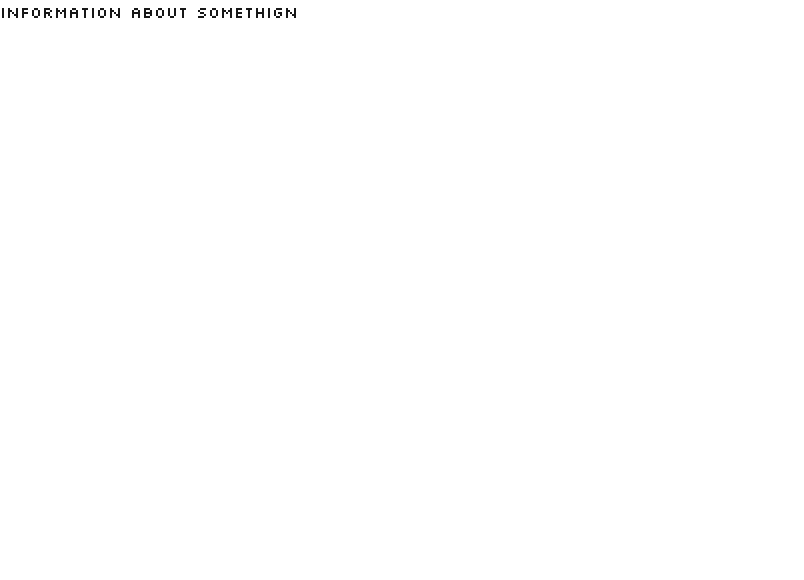
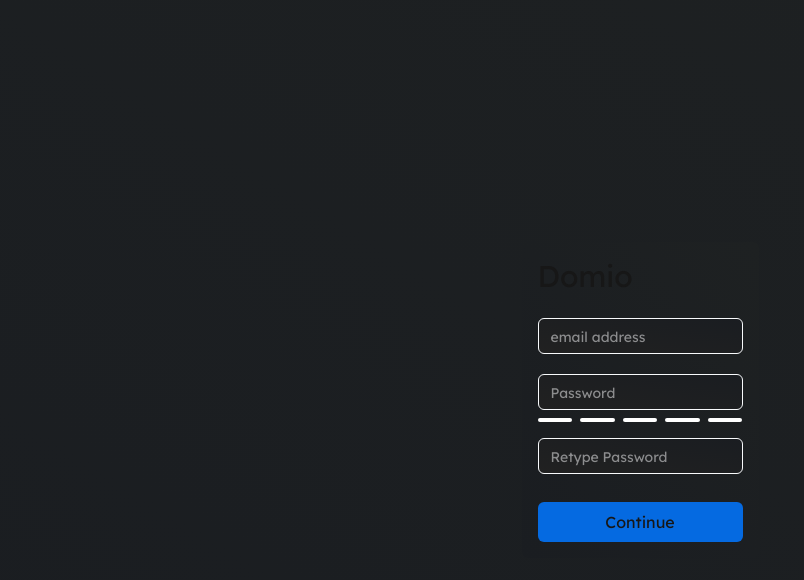
Before and after one commit to eokwara0/prop_management, a Next.js app: page /signup in a window 1280 px wide. Shown: the top 580 px of the page, without its empty margins (0-804 px from the left). Built offline with nearby package versions, Linux system fonts and the light colour scheme.

Commit message:
adding components for signup validation

```diff
--- /dev/null
+++ b/app/(auth)/error/page.tsx
@@ -0,0 +1,38 @@
+"use client";
+
+import { useSearchParams } from "next/navigation";
+
+enum Error {
+  Configuration = "Configuration",
+}
+
+const errorMap = {
+  [Error.Configuration]: (
+    <p>
+      There was a problem when trying to authenticate. Please contact us if this
+      error persists. Unique error code:{" "}
+      <code className="rounded-sm bg-slate-100 p-1 text-xs">Configuration</code>
+    </p>
+  ),
+};
+
+export default function AuthErrorPage() {
+  const search = useSearchParams();
+  const error = search.get("error") as Error;
+
+  return (
+    <div className= " bg-gradient-to-tr from-l_f_s to-l_f_f flex h-screen w-full flex-col items-center justify-center">
+      <a
+        href="#"
+        className="block max-w-sm rounded-lg border border-gray-200 bg-white p-6 text-center shadow hover:bg-gray-100 dark:border-gray-700 dark:bg-gray-800 dark:hover:bg-gray-700"
+      >
+        <h5 className="mb-2 flex flex-row items-center justify-center gap-2 text-xl font-bold tracking-tight text-gray-900 dark:text-white">
+          Something went wrong
+        </h5>
+        <div className="font-normal text-gray-700 dark:text-gray-400">
+          {errorMap[error] || "Please contact us if this error persists."}
+        </div>
+      </a>
+    </div>
+  );
+}
--- a/app/(auth)/signup/page.tsx
+++ b/app/(auth)/signup/page.tsx
@@ -1,7 +1,60 @@
-export default function Page() {
+import SignupValidation from "@/util/components/authentication/signup.password.validation.component";
+import SignupPasswordValidationProvider from "@/util/components/context/authentication/signup.password.validation.provider";
+
+export default function SignUpPage() {
   return (
     <>
-      <p>Information about somethign</p>
+      <SignupPasswordValidationProvider>
+        <div className="min-h-screen flex justify-center items-center bg-gradient-to-tr from-l_f_s to-l_f_f">
+          <div className=" bg-gradient-to-tr from-l_f_s to-l_f_f   transition-all  duration-75 w-fit max-sm:w-fit max-sm:h-[auto]  h-[auto] justify-between flex flex-col rounded-md p-4 gap-3">
+            <form className=" flex flex-col gap-2 w-fit">
+              <div className="h-[80%] flex flex-col items-left">
+                <label className="">
+                  <p className="text-3xl ">Domio</p>
+                </label>
+                <div className="h-4"></div>
+                <label htmlFor="email" className="mb-5">
+                  <div className="h-2"></div>
+                  <input
+                    type="email"
+                    name="email"
+                    id="email"
+                    placeholder="email address"
+                    className="bg-gradient-to-tr placeholder:text-sm from-login-form to-l_f_s pl-3 text-gray-50  w-full border-[0.5px] border-slate-50 rounded-md h-9"
+                  />
+                </label>
+                <label htmlFor="password" className="">
+                  <input
+                    type="password"
+                    name="password"
+                    id="password"
+                    placeholder="Password"
+                    pattern="^.*(?=.{8,})(?=.*[a-zA-Z])(?=.*\d)(?=.*[!#$%&?]).*$"
+                    className="bg-gradient-to-tr placeholder:text-sm from-login-form to-l_f_s  pl-3 text-gray-50  w-full border-[0.5px] border-slate-50 rounded-md h-9"
+                  />
+                </label>
+                <SignupValidation length={5} />
+                <label htmlFor="retypepass" className="mb-5">
+                  <input
+                    type="password"
+                    name="password"
+                    id="retypepass"
+                    pattern="^.*(?=.{8,})(?=.*[a-zA-Z])(?=.*\d)(?=.*[!#$%&?]).*$"
+                    placeholder="Retype Password"
+                    className="bg-gradient-to-tr placeholder:text-sm from-login-form to-l_f_s  pl-3 text-gray-50  w-full border-[0.5px] border-slate-50 rounded-md h-9"
+                  />
+                </label>
+              </div>
+
+              <input
+                type="submit"
+                value="Continue"
+                className=" align-bottom h-10 rounded-md  w-full bg-button "
+              />
+            </form>
+          </div>
+        </div>
+      </SignupPasswordValidationProvider>
     </>
   );
 }
--- a/app/globals.css
+++ b/app/globals.css
@@ -6,6 +6,7 @@
   --default-background: #1f1f1f;
   --secondary-background: #373737;
   --button-color: #056ae1;
+  --button-secondary : #019bff;
   --login-form-color: #212121;
   --login-form-secondary: #1a1d21;
   --login-form-first: #1e2122;
@@ -17,6 +18,7 @@
   --color-background: var(--background);
   --color-foreground: var(--foreground);
   --color-button: var(--button-color);
+  --color-button-secondary: var(--button-secondary);
   --color-login-form: var(--login-form-color);
   --color-l_f_s: var(--login-form-secondary);
   --color-l_f_f: var(--login-form-first);
--- a/app/layout.tsx
+++ b/app/layout.tsx
@@ -1,5 +1,5 @@
 import type { Metadata } from "next";
-import { Silkscreen } from "next/font/google";
+import { Geist_Mono, Karla, Lexend_Deca, Silkscreen } from "next/font/google";
 import "./globals.css";
 
 // const geistSans = Geist({
@@ -7,10 +7,9 @@
 //   subsets: ["latin"],
 // });
 
-const silkScreen = Silkscreen({
+const silkScreen = Lexend_Deca({
   subsets : ['latin'],
   weight : '400'
-
 });
 
 // const geistMono = Geist_Mono({
--- a/util/auth/auth.ts
+++ b/util/auth/auth.ts
@@ -23,12 +23,16 @@
       },
     },
     authorize: async (credentials) => {
-      if (
+      try {
+         if (
         credentials &&
         typeof credentials.email === "string" &&
         typeof credentials.password === "string"
       ) {
-        return authService.login(credentials.email, credentials.password);
+        return await authService.login(credentials.email, credentials.password);
+      }
+      } catch (error) {
+        console.log('The error went on!', error);
       }
       return null;
     },
@@ -57,6 +61,7 @@
   providers: providers,
   pages: {
     signIn: "/login",
+    error : "/error"
     // newUser : '/signup/oauth_'
   },
 });
--- a/util/components/authentication/login.info.tsx
+++ b/util/components/authentication/login.info.tsx
@@ -1,7 +1,7 @@
 "use client";
 
 import { createContext, useReducer } from "react";
-import LoginCircles from "./login_info.hook";
+import LoginCircles from "./login_info";
 import LoginInfoBox from "./login.info.box";
 
 
--- /dev/null
+++ b/util/components/authentication/signup.password.validation.component.tsx
@@ -0,0 +1,42 @@
+"use client";
+
+import { useContext } from "react";
+import signupValidationContext, {
+  signupDispatchContext,
+} from "../context/authentication/signup.password.validation";
+
+export default function SignupValidation({ length }: { length: number }) {
+  const signupvalidationcontext = useContext(signupValidationContext);
+
+  const default_color = "bg-white";
+  let change_color = "";
+  if (signupvalidationcontext.numbers.length < 3) {
+    change_color = "bg-red-500";
+  } else if (
+    signupvalidationcontext.numbers.length > 2 &&
+    signupvalidationcontext.numbers.length < 5
+  ) {
+    change_color = "bg-amber-500";
+  } else {
+    change_color = "bg-green-500";
+  }
+  const values = Array.from({ length }, (v, k) => {
+    return (
+      <div
+        key={k}
+        className={`w-[25%] rounded h-1 ${
+          signupvalidationcontext.numbers.includes(k)
+            ? change_color
+            : default_color
+        }`}
+      >
+        {/* {`${k}`} */}
+      </div>
+    );
+  });
+  return (
+    <>
+      <div className=" w-full flex gap-2 pt-2 pb-4 ">{...values}</div>
+    </>
+  );
+}
--- /dev/null
+++ b/util/components/context/authentication/signup.password.validation.provider.tsx
@@ -0,0 +1,26 @@
+"use client";
+import { useReducer } from "react";
+import {
+  signupDispatchContext,
+  SignupPasswordReducer,
+} from "./signup.password.validation";
+import signupValidationContext from "./signup.password.validation";
+
+export default function SignupPasswordValidationProvider({
+  children,
+}: {
+  children: React.ReactNode;
+}) {
+  const [state, dispatch] = useReducer(SignupPasswordReducer, {
+    numbers: [],
+  });
+  return (
+    <signupDispatchContext.Provider value={dispatch}>
+      <signupValidationContext.Provider
+        value={state}
+      >
+        {children}
+      </signupValidationContext.Provider>
+    </signupDispatchContext.Provider>
+  );
+}
--- /dev/null
+++ b/util/components/context/authentication/signup.password.validation.ts
@@ -0,0 +1,42 @@
+import { createContext } from "react";
+
+export type SignupPasswordValidationType = {
+  numbers: Array<number>;
+};
+const signupValidationContext = createContext<SignupPasswordValidationType>({
+  numbers: [],
+});
+export const signupDispatchContext = createContext<
+  React.Dispatch<{ type: SignupPasswordActionType; num: number }> | undefined
+>(undefined);
+
+export enum SignupPasswordActionType {
+  APPEND = "append",
+  DELETE = "delete",
+}
+
+export const SignupPasswordReducer = (
+  state: SignupPasswordValidationType,
+  action: { type: SignupPasswordActionType; num: number }
+) => {
+  switch (action.type) {
+    case SignupPasswordActionType.APPEND:
+      return {
+        ...state,
+        numbers: [...state.numbers, action.num].sort(),
+      };
+    case SignupPasswordActionType.DELETE:
+      return {
+        ...state,
+        numbers: state.numbers
+          .filter((c) => {
+            return c !== action.num;
+          })
+          .sort((a, b) => a - b),
+      };
+    default:
+      throw new Error(`unknow action type : ${action.type}`);
+  }
+};
+
+export default signupValidationContext;
--- a/util/services/auth.service.ts
+++ b/util/services/auth.service.ts
@@ -1,6 +1,7 @@
 import { Knex } from "knex";
 import User from "../models/auth/user";
 import UserPass from "../models/auth/user_pass";
+import { AdapterUser } from "next-auth/adapters";
 
 export class AuthService {
   private knex: Knex;
@@ -9,14 +10,14 @@
     this.knex = knex;
   }
 
-  async login(email: string, password: string) {
+  async login(email: string, password: string) : Promise<AdapterUser>{
     const user = await User.query().where({ email: email }).first();
 
     if (!user) {
       throw new Error("User not found");
     }
-    const user_pass = await UserPass.query().where("userId" , user.id).first();
-    if(!user_pass){
+    const user_pass = await UserPass.query().where("userId", user.id).first();
+    if (!user_pass) {
       throw new Error("User has no password");
     }
     // Here you would typically check the password hash
```
Also changed, not shown: app/(auth)/login/page.tsx (+23 -11 lines), util/components/authentication/login_info.tsx (renamed from util/components/authentication/login_info.hook.tsx).
